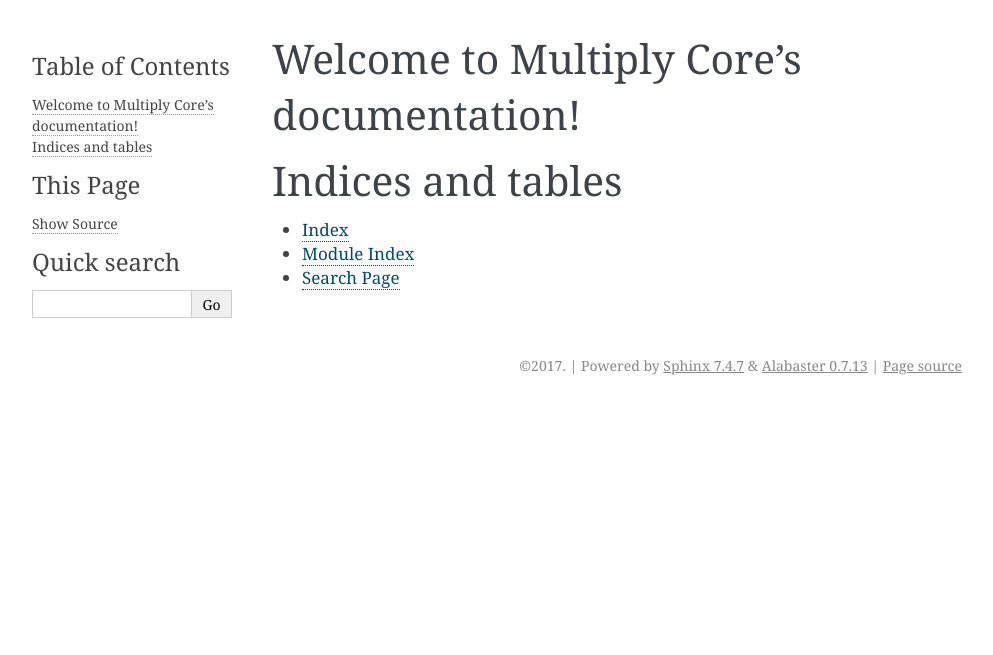
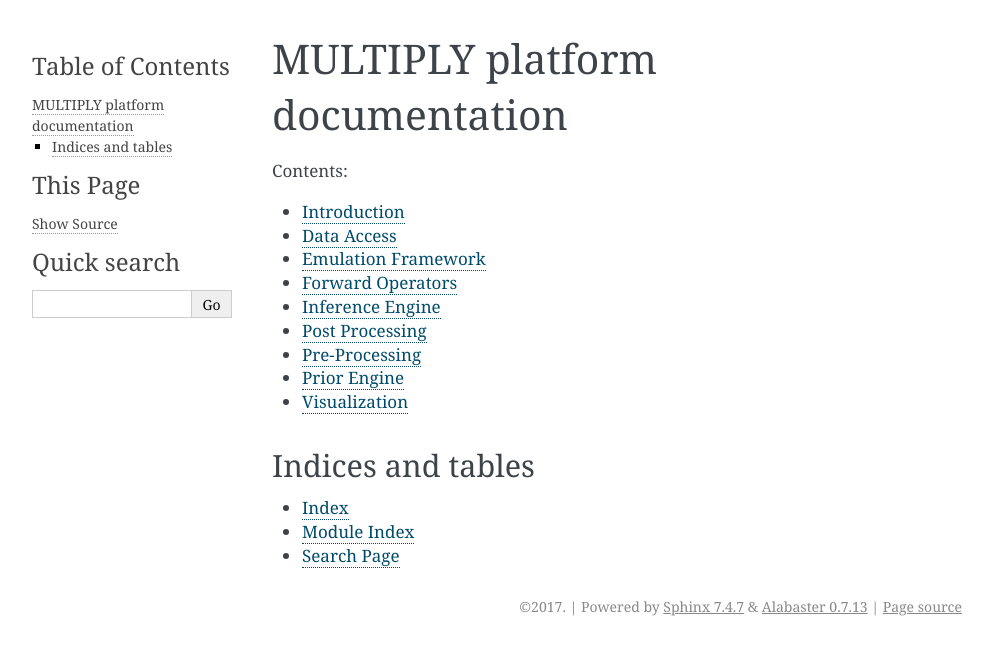
Before and after one commit to multiply-org/multiply-core, a Sphinx documentation site: the page built from doc/source/index.rst, in a window 1280 px wide. Shown: the top 655 px of the page, without its empty margins (148-1141 px from the left). Built offline with Sphinx 7.4.7, drawn with Linux system fonts in a browser that asks for light colours.

Commit message:
set up doc files

```diff
--- /dev/null
+++ b/doc/source/data-access.rst
@@ -0,0 +1,3 @@
+===========
+Data Access
+===========
--- /dev/null
+++ b/doc/source/emulation-framework.rst
@@ -0,0 +1,3 @@
+===================
+Emulation Framework
+===================
--- /dev/null
+++ b/doc/source/forward-operators.rst
@@ -0,0 +1,3 @@
+=================
+Forward Operators
+=================
--- a/doc/source/index.rst
+++ b/doc/source/index.rst
@@ -3,14 +3,23 @@
    You can adapt this file completely to your liking, but it should at least
    contain the root `toctree` directive.
 
-Welcome to Multiply Core's documentation!
-=========================================
+===============================
+MULTIPLY platform documentation
+===============================
 
 .. toctree::
    :maxdepth: 1
    :caption: Contents:
 
-
+   introduction
+   data-access
+   emulation-framework
+   forward-operators
+   inference-engine
+   post-processing
+   pre-processing
+   prior-engine
+   visualization
 
 Indices and tables
 ==================
--- /dev/null
+++ b/doc/source/inference-engine.rst
@@ -0,0 +1,3 @@
+================
+Inference Engine
+================
--- /dev/null
+++ b/doc/source/introduction.rst
@@ -0,0 +1,3 @@
+============
+Introduction
+============
--- /dev/null
+++ b/doc/source/post-processing.rst
@@ -0,0 +1,3 @@
+===============
+Post Processing
+===============
--- /dev/null
+++ b/doc/source/pre-processing.rst
@@ -0,0 +1,3 @@
+==============
+Pre-Processing
+==============
--- /dev/null
+++ b/doc/source/prior-engine.rst
@@ -0,0 +1,3 @@
+============
+Prior Engine
+============
--- /dev/null
+++ b/doc/source/visualization.rst
@@ -0,0 +1,3 @@
+=============
+Visualization
+=============
```
